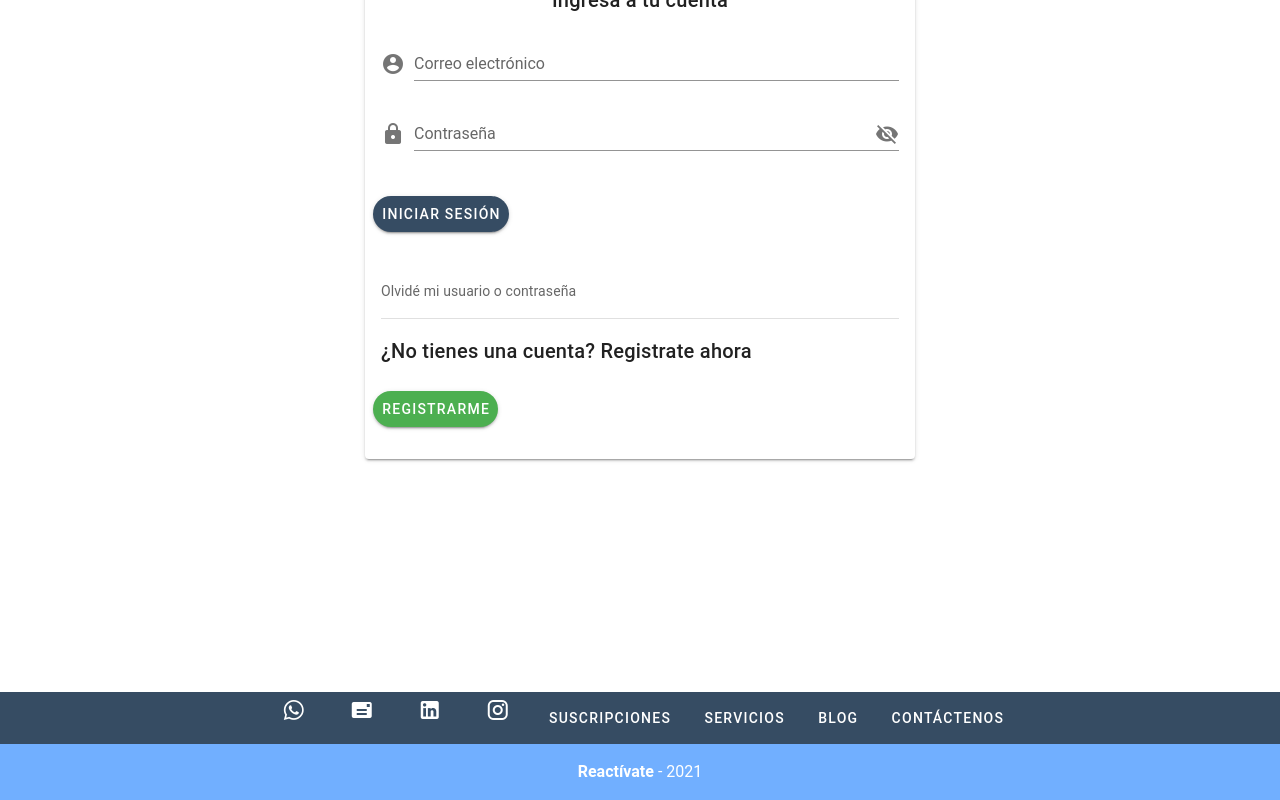
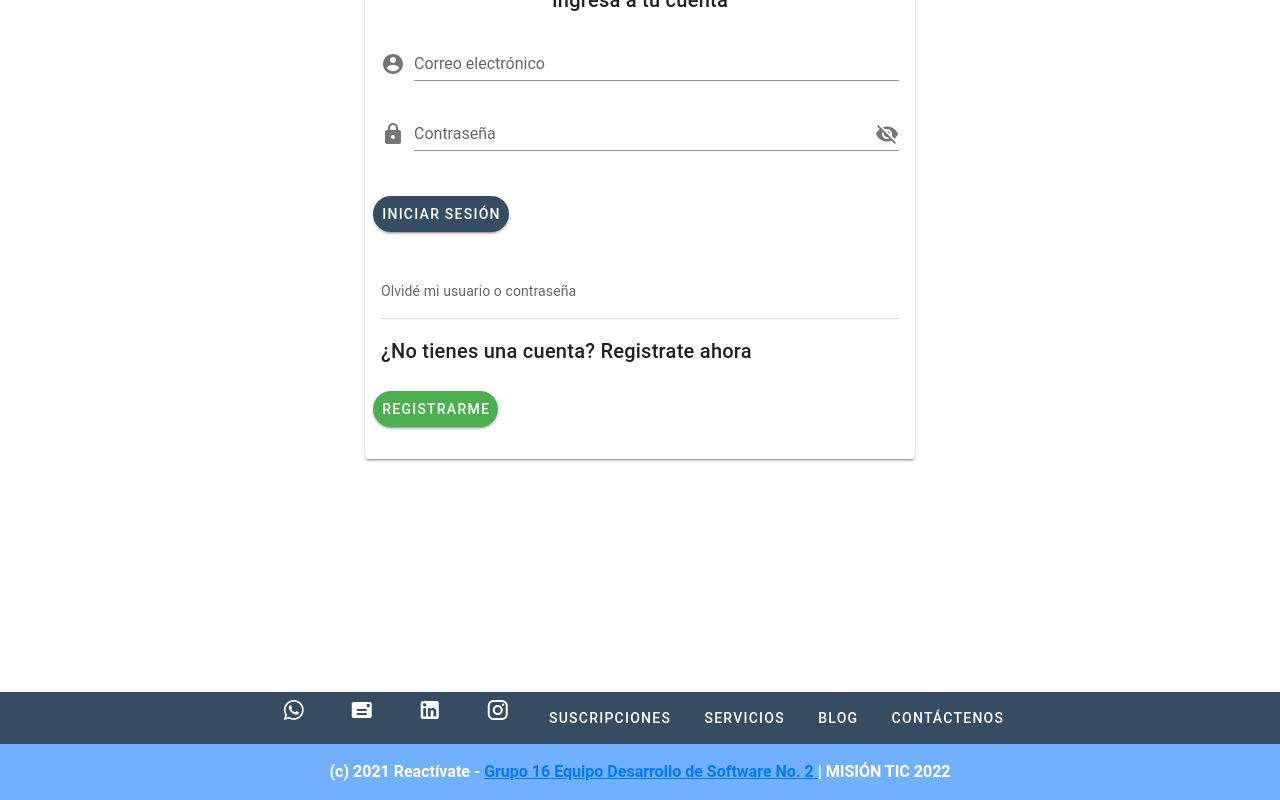
Before and after one commit to mticclass16g2/Font-End, a Vue app: page /login in a window 1280 px wide. Shown: the part 196-996 px from the top of the page. Built offline with nearby package versions, Linux system fonts and the light colour scheme; a small style sheet from the web is missing.

Commit message:
Cambios a la vista HomePage

```diff
--- a/src/App.vue
+++ b/src/App.vue
@@ -1,62 +1,69 @@
 <template>
   <v-app>
-
-  <v-toolbar color=#364c63 dense max-height="50">
-  <v-app-bar-nav-icon to="/">
-  </v-app-bar-nav-icon>
+    <v-toolbar color="#364c63" dense max-height="50">
+      <v-app-bar-nav-icon to="/"> </v-app-bar-nav-icon>
       <v-toolbar-title class="white--text">Inicio</v-toolbar-title>
       <v-spacer></v-spacer>
       <v-toolbar-items>
-    <v-btn color="white" text rounded class="my-auto" to="nosotros">Nosotros</v-btn>
-    <v-btn color="white" text rounded class="my-auto" to="noticias">Noticias</v-btn>
-    <v-btn color="white" text rounded class="my-auto" to="suscripciones">Suscripciones</v-btn>
-    <v-btn color="white" text rounded class="my-auto" to="servicios">Servicios</v-btn>
-    <v-btn color="white" text rounded class="my-auto" to="login">Iniciar Sesión</v-btn>
+        <v-btn color="white" text rounded class="my-auto" to="nosotros"
+          >Nosotros</v-btn
+        >
+        <v-btn color="white" text rounded class="my-auto" to="noticias"
+          >Noticias</v-btn
+        >
+        <v-btn color="white" text rounded class="my-auto" to="suscripciones"
+          >Suscripciones</v-btn
+        >
+        <v-btn color="white" text rounded class="my-auto" to="servicios"
+          >Servicios</v-btn
+        >
+        <v-btn color="white" text rounded class="my-auto" to="login"
+          >Iniciar Sesión</v-btn
+        >
       </v-toolbar-items>
-
     </v-toolbar>
 
     <v-main>
-      <router-view/>
+      <router-view />
     </v-main>
 
-    <v-footer
-      color=#364c63
-      class="mt-10"
-      padless
-    >
-      <v-row
-        justify="center"
-        no-gutters
-      >
+    <v-footer color="#364c63" class="mt-10" padless>
+      <v-row justify="center" no-gutters>
         <v-btn
-          v-for="(link,icon) in icons"
+          v-for="(link, icon) in icons"
           :key="icon"
           class="mx-4 white--text"
           icon
-          :href=link
-          target="blank"
+          :href="link"
+          target="_blank"
         >
           <v-icon size="24px">
             {{ icon }}
           </v-icon>
         </v-btn>
         <v-btn
-          v-for="(link,key) in links"
+          v-for="(link, key) in links"
           :key="link"
           color="white"
           text
           rounded
           class="my-2"
-          :to=link
+          :to="link"
         >
           {{ key }}
         </v-btn>
-        <v-col
-          class="primary lighten-2 py-4 text-center white--text"
-          cols="12"
+        <v-col class="primary lighten-2 py-4 text-center white--text" cols="12">
+          <strong>
+            (c) {{ new Date().getFullYear() }} Reactívate -
+            <a
+              href="https://github.com/mticclass16g2"
+              title="Repositorio GitHub - Grupo 16 Equipo 2"
+              target="_blank"
             >
-        <strong>Reactívate</strong> - {{ new Date().getFullYear() }}
+              Grupo 16 Equipo Desarrollo de Software No. 2
+            </a>
+            | MISIÓN TIC 2022
+          </strong>
         </v-col>
       </v-row>
     </v-footer>
@@ -64,23 +71,23 @@
 </template>
 
 <script>
-
 export default {
-  name: 'App',
+  name: "App",
 
   data: () => ({
     //
     links: {
-        'Suscripciones':'suscripciones',
-        'Servicios':'servicios',
-        'Blog':'blog',
-        'Contáctenos':'contactenos',
+      Suscripciones: "suscripciones",
+      Servicios: "servicios",
+      Blog: "blog",
+      Contáctenos: "contactenos",
     },
     icons: {
-        'mdi-whatsapp':'https://api.whatsapp.com/send?phone=+579999999999&text=%C2%A1Bienvenido%20a%20React%C3%ADvate!%20%C2%BFCu%C3%A9ntanos%20como%20podemos%20ayudarte?',
-        'mdi-mail': 'mailto:re-activateco@outlook.com',
-        'mdi-linkedin':'https://www.linkedin.com/company/re-activateco',
-        'mdi-instagram':'https://www.instagram.com/re_activateco/',
+      "mdi-whatsapp":
+        "https://api.whatsapp.com/send?phone=+579999999999&text=%C2%A1Bienvenido%20a%20React%C3%ADvate!%20%C2%BFCu%C3%A9ntanos%20como%20podemos%20ayudarte?",
+      "mdi-mail": "mailto:re-activateco@outlook.com",
+      "mdi-linkedin": "https://www.linkedin.com/company/re-activateco",
+      "mdi-instagram": "https://www.instagram.com/re_activateco/",
     },
   }),
 };
--- a/src/components/HelloWorld.vue
+++ b/src/components/HelloWorld.vue
@@ -61,7 +61,7 @@
             !Encuentra aquí el profesional que estas necesitando!
           </h2>
           <v-text-field
-            label="escribe tus busquedas"
+            label="Escribe aquí tu busqueda..."
             rounded
             color="blue lighten-4"
             class="mx-auto my-0"
@@ -74,17 +74,6 @@
         </v-col>
       </v-row>
       <v-row>
-        <v-col class="mb-4" cols="12">
-          <p class="subheading font-weight-regular">
-            <br />
-            <a
-              href="https://drive.google.com/drive/folders/1PyujRrTVDCl_JHfyghcif5svhz3y42YE"
-              target="_blank"
-            >
-              Somos el grupo 16 equipo de desarrollo No 2</a
-            >
-          </p>
-        </v-col>
         <v-col class="mb-5" cols="12">
           <h2 class="display-2 font-weight-bold mb-3">
             Categorías de Expertos
--- a/src/views/CrearPerfil.vue
+++ b/src/views/CrearPerfil.vue
@@ -9,29 +9,28 @@
         ></v-img>
         <v-card-title class="justify-center"> Crear Mi Perfil </v-card-title>
         <v-card-text>
-          <v-text-field
-            label="Correo electrónico"
-          />
+          <v-text-field label="Correo electrónico" rounded outlined dense />
 
-          <v-text-field
-            label="Contraseña:"
-          />
+          <v-text-field label="Contraseña:" rounded outlined dense />
 
           <v-text-field
             label="Confirma tu contraseña:"
+            rounded
+            outlined
+            dense
           />
 
-          <v-text-field label="Documento identidad:" />
+          <v-text-field label="Documento identidad:" rounded outlined dense />
 
-          <v-text-field label="Tipo documento:" />
+          <v-text-field label="Tipo documento:" rounded outlined dense />
 
-          <v-text-field label="Nombre completo:" />
+          <v-text-field label="Nombre completo:" rounded outlined dense />
 
-          <v-text-field label="Apellido completo:" />
+          <v-text-field label="Apellido completo:" rounded outlined dense />
 
-          <v-text-field label="Teléfono móvil:" />
+          <v-text-field label="Teléfono móvil:" rounded outlined dense />
 
-          <v-text-field label="Ciudad de residencia:" />
+          <v-text-field label="Ciudad de residencia:" rounded outlined dense />
 
           Acepto los términos, condiciones y políticas de privacidad de este
           sitio.
```
Lines whose indentation alone changed are shown as unchanged.
